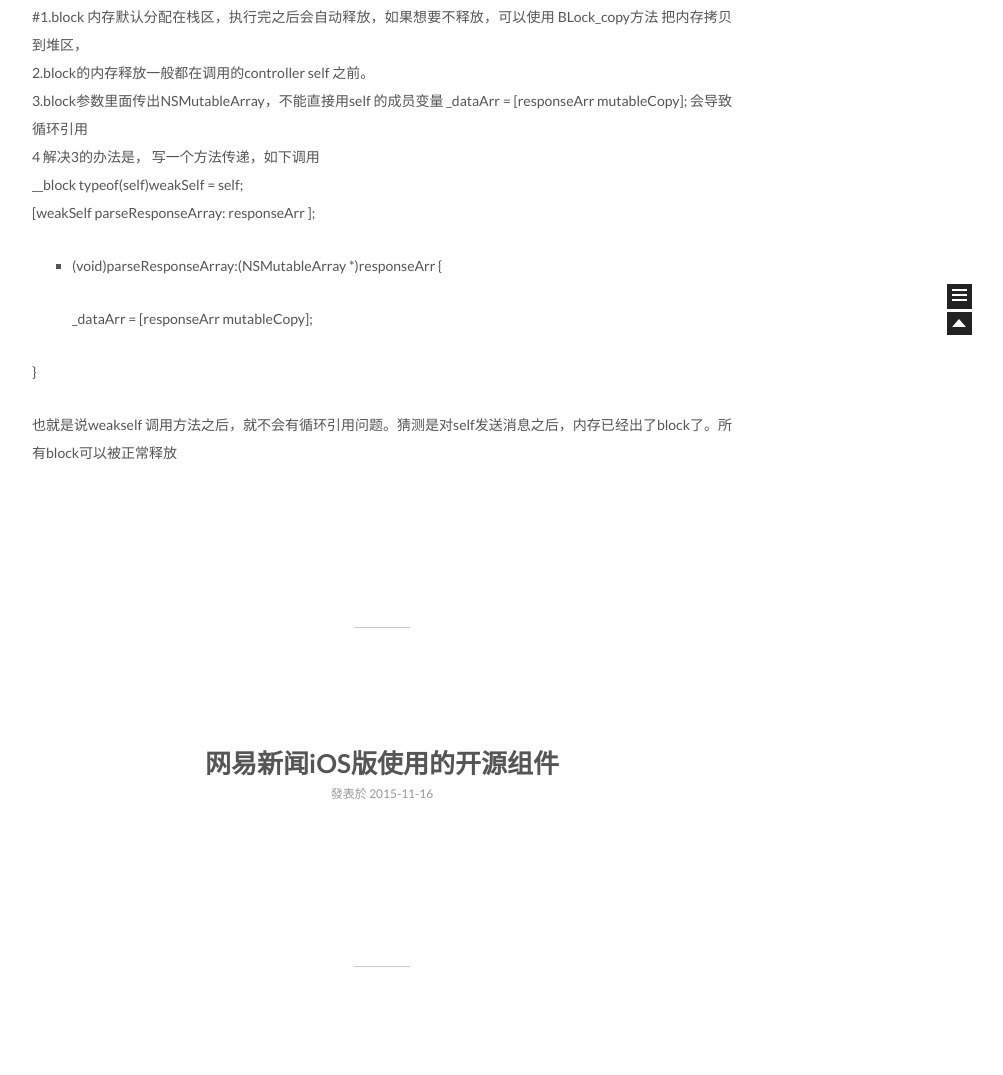
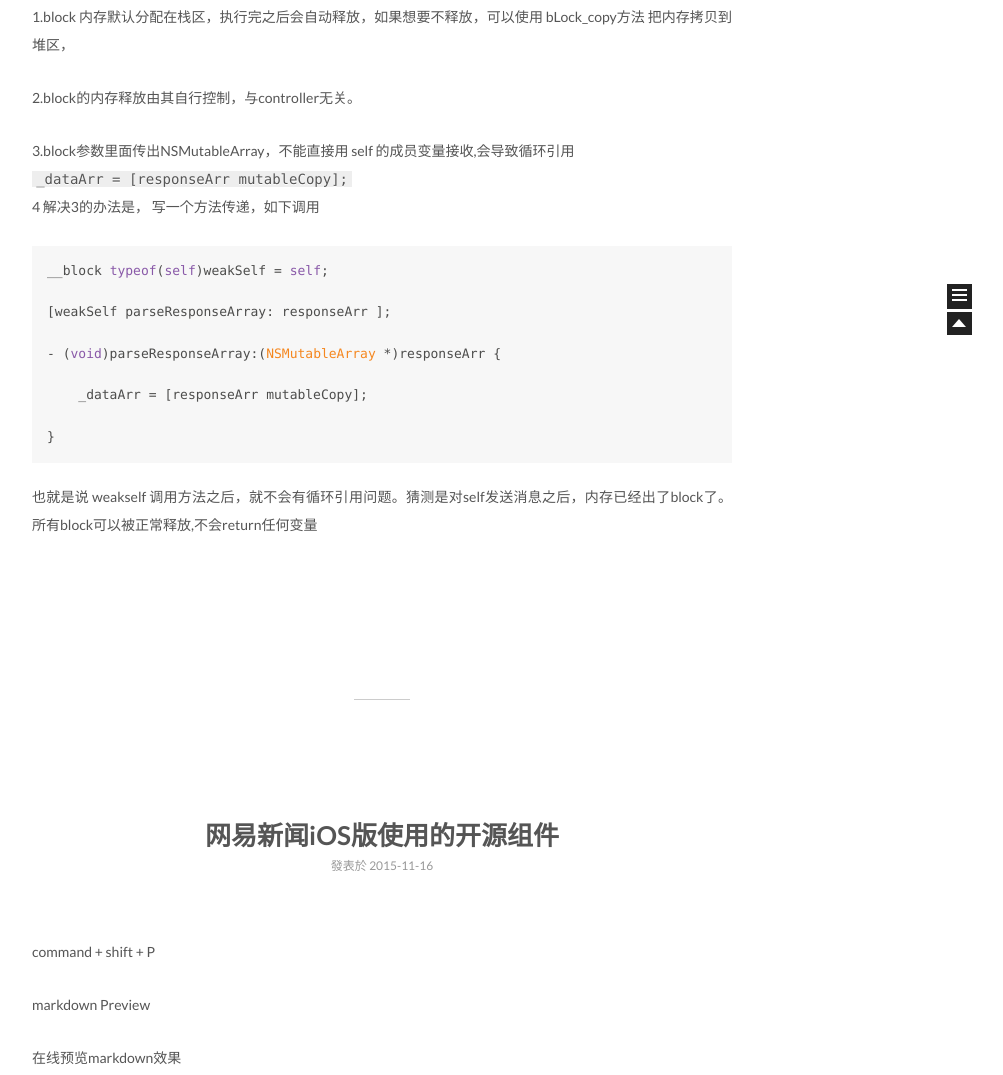
Before and after one commit to gilnuy/gilnuy.github.io, a plain HTML site: page index.html in a window 1280 px wide. Shown: the part 446-1521 px from the top of the page, without its empty margins (258-1261 px from the left). Drawn offline with Linux system fonts and the light colour scheme.

Commit message:
Site updated: 2015-11-25 21:55:50

```diff
--- a/css/main.css
+++ b/css/main.css
@@ -961,7 +961,7 @@ body {
   width: 4px;
   height: 4px;
   border-radius: 50%;
-  background: #93b6b9;
+  background: #ff9a73;
 }
 .sidebar-nav {
   margin: 0 0 20px;
--- a/index.html
+++ b/index.html
@@ -228,14 +228,19 @@
 
           <span itemprop="articleBody">
 
-              <p>#1.block 内存默认分配在栈区，执行完之后会自动释放，如果想要不释放，可以使用 BLock_copy方法 把内存拷贝到堆区，<br>2.block的内存释放一般都在调用的controller self 之前。<br>3.block参数里面传出NSMutableArray，不能直接用self 的成员变量 _dataArr = [responseArr mutableCopy]; 会导致循环引用<br>4 解决3的办法是， 写一个方法传递，如下调用<br>    __block typeof(self)weakSelf = self;<br>[weakSelf parseResponseArray: responseArr ];</p>
-<ul>
-<li><p>(void)parseResponseArray:(NSMutableArray *)responseArr {</p>
-<p> _dataArr = [responseArr mutableCopy];</p>
-</li>
-</ul>
-<p>}</p>
-<p>也就是说weakself 调用方法之后，就不会有循环引用问题。猜测是对self发送消息之后，内存已经出了block了。所有block可以被正常释放</p>
+              <p> 1.block 内存默认分配在栈区，执行完之后会自动释放，如果想要不释放，可以使用 bLock_copy方法 把内存拷贝到堆区，</p>
+<p> 2.block的内存释放由其自行控制，与controller无关。</p>
+<p> 3.block参数里面传出NSMutableArray，不能直接用 self 的成员变量接收,会导致循环引用<br> <code>_dataArr = [responseArr mutableCopy];</code><br> 4 解决3的办法是， 写一个方法传递，如下调用 </p>
+<pre><code>__block <span class="keyword">typeof</span>(<span class="keyword">self</span>)weakSelf = <span class="keyword">self</span>;
+
+[weakSelf parseResponseArray: responseArr ];
+
+- (<span class="keyword">void</span>)parseResponseArray:(<span class="built_in">NSMutableArray</span> *)responseArr {
+
+    _dataArr = [responseArr mutableCopy];
+
+}
+</code></pre><p>也就是说 weakself 调用方法之后，就不会有循环引用问题。猜测是对self发送消息之后，内存已经出了block了。所有block可以被正常释放,不会return任何变量</p>
 
 
           </span>
@@ -316,6 +321,9 @@
 
           <span itemprop="articleBody">
 
+              <p>command + shift + P</p>
+<p>markdown Preview</p>
+<p>在线预览markdown效果</p>
 
 
           </span>
```
Also changed, not shown: 2015/11/16/网易新闻iOS版使用的开源组件/index.html (+14 -5 lines), 2015/11/25/ios-block-for-MRC/index.html (+23 -12 lines).
